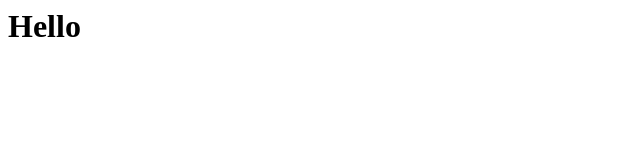
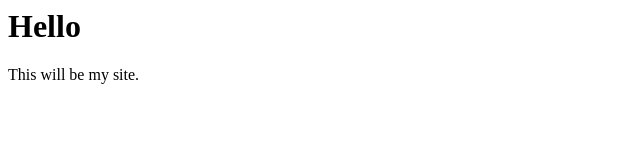
Before and after one commit to NecroInc/NecroInc, a plain HTML site: page index.html in a window 1280 px wide. Shown: the whole page, without its empty margins (0-640 px from the left). Drawn offline with Linux system fonts and the light colour scheme.

Commit message:
Update index.html

```diff
--- a/index.html
+++ b/index.html
@@ -1,5 +1,6 @@
 <html>
   <body>
     <h1>Hello</h1>
+    <p>This will be my site.</p>
   </body>
 </html>
```
